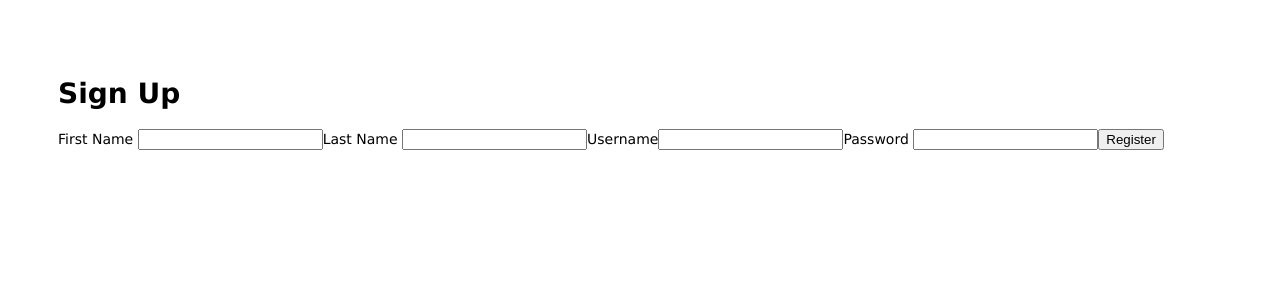
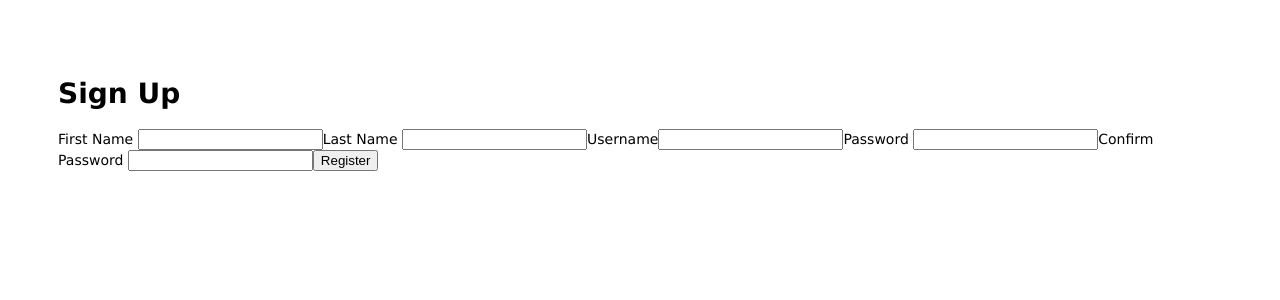
Before and after one commit to kimsjason/members-only, a Node server app: page /register in a window 1280 px wide. Shown: the top 300 px of the page. Run offline with Node 20, Linux system fonts and the light colour scheme; some libraries are stand-ins or nearby versions.

Commit message:
Add confirm password field with validation

```diff
--- a/controllers/userController.js
+++ b/controllers/userController.js
@@ -37,6 +37,10 @@ exports.register_post = [
     .not()
     .isLowercase()
     .withMessage("Password must contain at least one uppercase character.")
+    .escape(),
+  body("confirmPassword", "Passwords do not match.")
+    .trim()
+    .custom((value, { req }) => value === req.body.password)
     .escape(),
   // proceed to process request after validation and sanitization
   (req, res, next) => {
--- a/views/register.pug
+++ b/views/register.pug
@@ -13,6 +13,9 @@ block content
 
         label(for="password") Password
         input#password(type="password" name="password")
+
+        label(for="confirm-password") Confirm Password
+        input#confirm-password(type="password" name="confirmPassword")
         button(type="submit") Register
 
     if errors
```
